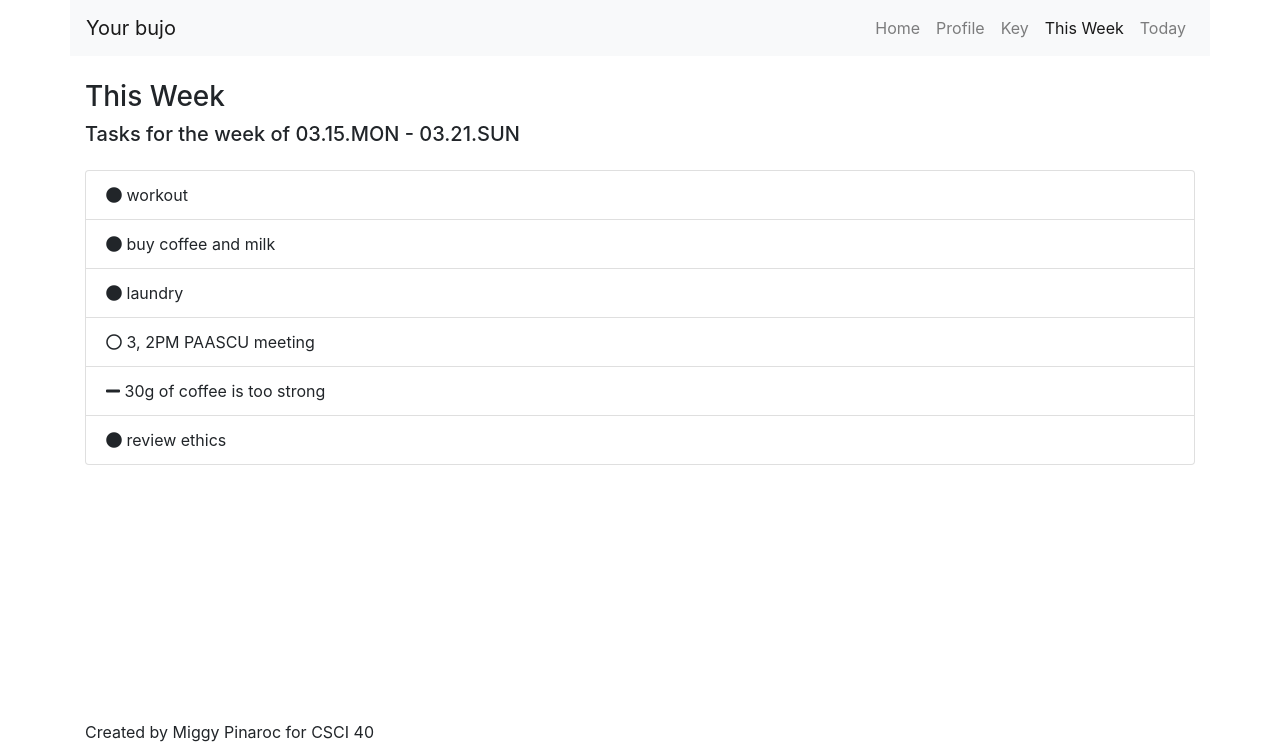
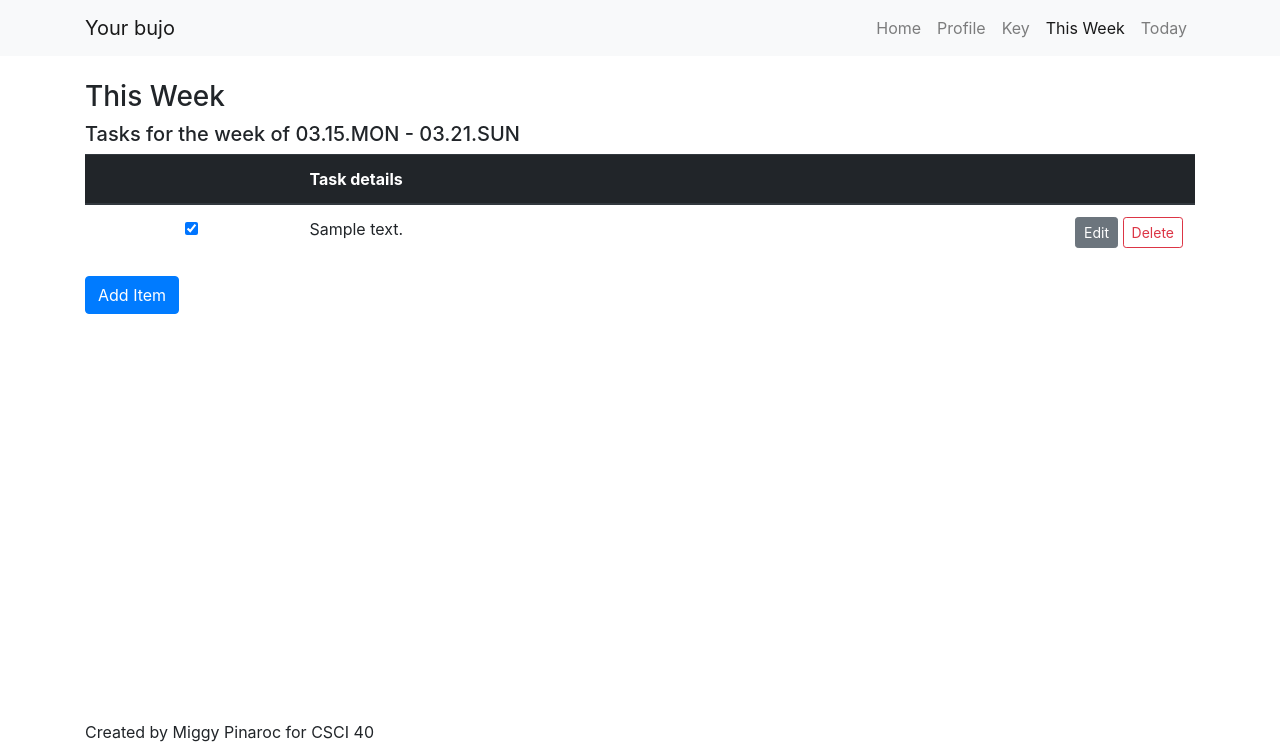
Before and after one commit to lrnzpn/bujo, a Django app: page /this_week/ in a window 1280 px wide. Shown: the top 753 px of the page. Run offline with Django 3.2, Linux system fonts and the light colour scheme; tables that the repository leaves empty hold one stand-in row (values such as "Sample post"); some libraries are stand-ins or nearby versions.

Commit message:
added crud for this_week page

```diff
--- a/main/forms.py
+++ b/main/forms.py
@@ -24,3 +24,16 @@ class KeyForm(forms.Form):
     class Meta:
         model = Key
         fields = "__all__"
+
+keys = [(k.id, k.key) for k in Key.objects.all()]
+
+class ThisWeekForm(forms.Form):
+    key = forms.ChoiceField(choices=keys, widget= forms.Select
+                           (attrs={'class':'custom-select'}))
+    details = forms.CharField(label="Details",max_length=255,
+                          widget= forms.TextInput
+                           (attrs={'class':'form-control mb-3'}))
+
+    class Meta:
+        model = ThisWeek
+        fields = ['key', 'details']
--- a/main/models.py
+++ b/main/models.py
@@ -1,4 +1,6 @@
 from django.db import models
+from django.utils import timezone
+
 
 class MyName(models.Model):
     """MyName class creates a char field to store the user's name from the form
@@ -24,8 +26,28 @@ class Profile(models.Model):
 
 
 class Key(models.Model):
+    profile = models.ForeignKey(Profile, on_delete=models.CASCADE)
     key = models.CharField(max_length=100)
     description = models.CharField(max_length=255)
 
     def __str__(self):
         return self.key
+
+class ThisWeek(models.Model):
+    key = models.ForeignKey(Key, on_delete=models.CASCADE)
+    details = models.CharField(max_length=255)
+    complete = models.BooleanField(default=False)
+    start_week = models.DateField(blank=True, null=True)
+    end_week = models.DateField(blank=True, null=True)
+
+    def __str__(self):
+        return self.key
+
+class Today(models.Model):
+    key = models.ForeignKey(Key, on_delete=models.CASCADE)
+    details = models.CharField(max_length=255)
+    complete = models.BooleanField(default=False)
+    today = models.DateField(default=timezone.now)
+
+    def __str__(self):
+        return self.key
--- a/main/views.py
+++ b/main/views.py
@@ -2,8 +2,8 @@ from django.shortcuts import render, redirect
 from django.views import View
 from django.core.files.storage import FileSystemStorage
 
-from .models import MyName, Profile, Key
-from .forms import MyNameForm, KeyForm
+from .models import MyName, Profile, Key, ThisWeek
+from .forms import MyNameForm, KeyForm, ThisWeekForm
 
 import datetime
 
@@ -99,11 +99,13 @@ def key(response):
             renders the key.html template
     """
     if response.method == 'POST':
+
         form = KeyForm(response.POST)
         if form.is_valid():
             key = Key()
             key.key = form.cleaned_data['key']
             key.description = form.cleaned_data['description']
+            key.profile_id = Profile.objects.get(id=1).id
             key.save()
             return redirect('key')
     else:
@@ -134,9 +136,41 @@ def this_week(response):
     start_week = date - datetime.timedelta(date.weekday())
     end_week = start_week + datetime.timedelta(6)
 
+    form = ThisWeekForm
+
+    if response.method == 'POST':
+        form = ThisWeekForm(response.POST)
+        if form.is_valid() and response.POST.get('add'):
+            this_week = ThisWeek()
+            this_week.key = Key.objects.get(id=response.POST.get('key'))
+            this_week.details = form.cleaned_data['details']
+            this_week.complete = False
+            this_week.start_week = start_week
+            this_week.end_week = end_week
+            this_week.save()
+            return redirect('this_week')
+
+        elif response.POST.get('update'):
+            task = ThisWeek.objects.get(id=response.POST.get('task_id'))
+            task.key = Key.objects.get(id=response.POST.get('key_'+str(task.id)))
+            task.details = response.POST.get('details_'+str(task.id))
+            task.save()
+            return redirect('this_week')
+        elif response.POST.get('delete'):
+            task = ThisWeek.objects.get(id=response.POST.get('del_id'))
+            task.delete()
+            return redirect('this_week')
+    else:
+        form = ThisWeekForm()
+
+    tasks = ThisWeek.objects.all()
+    keys = Key.objects.all()
     context = {
         'start_week': start_week.strftime('%m.%d.%a'),
         'end_week': end_week.strftime('%m.%d.%a'),
+        'form': form,
+        'tasks': tasks,
+        'keys': keys,
     }
 
     return render(response, "pages/this_week.html", context)
--- /dev/null
+++ b/static/css/tasks.css
@@ -0,0 +1,11 @@
+tbody tr td:last-child {
+    width: 20%;
+    text-align: end;
+}
+
+@media only screen and (max-width: 768px) {
+    tbody tr td:last-child {
+        width: 35%;
+        text-align: end;
+    }
+}
--- a/templates/pages/this_week.html
+++ b/templates/pages/this_week.html
@@ -1,5 +1,8 @@
 {% extends "base.html" %}
 {% load static %}
+{% block stylesheets %}
+<link rel="stylesheet" href="{% static 'css/tasks.css' %}">
+{% endblock stylesheets %}
 
 {% block title %} This Week {% endblock %}
 
@@ -7,26 +10,126 @@
 <h3>This Week</h3>
 <div>
     <p class="h5">Tasks for the week of <span class="text-uppercase">{{start_week}} - {{end_week}}</span></p>
+    {% if tasks %}
+    <table class="table">
+        <thead class="thead-dark">
+          <tr>
+            <th scope="col"></th>
+            <th scope="col" colspan="2">Task details</th>
+          </tr>
+        </thead>
+        <tbody>
+        {% for task in tasks %}
+          <tr>
+            <th scope="row" class="text-center">
+            {% if task.complete == True %}
+                <input type='checkbox' value="clicked" name='c{{task.id}}' checked>
+            {% else %}
+                <input type='checkbox' value="clicked" name='c{{task.id}}'>
+            {% endif %}
+            </th>
+            <td>{{ task.details }}</td>
+            <td>
+                <button type="button" class="btn btn-secondary btn-sm" data-toggle="modal" data-target="#editItemModal{{task.id}}">
+                    Edit
+                </button>
+                <button type="button" class="btn btn-outline-danger btn-sm" data-toggle="modal" data-target="#deleteItemModal{{task.id}}">
+                    Delete
+                </button>
+            </td>
+          </tr>
+          {% endfor %}
+        </tbody>
+      </table>
 
-    <ul class="list-group pt-3 pb-5">
-        <li class="list-group-item">
-            <i class="fas fa-circle me-2"></i> workout
-        </li>
-        <li class="list-group-item">
-            <i class="fas fa-circle me-2"></i> buy coffee and milk
-        </li>
-        <li class="list-group-item">
-            <i class="fas fa-circle me-2"></i> laundry
-        </li>
-        <li class="list-group-item">
-            <i class="far fa-circle me-2"></i> 3, 2PM PAASCU meeting
-        </li>
-        <li class="list-group-item">
-            <i class="fas fa-minus me-2"></i> 30g of coffee is too strong
-        </li>
-        <li class="list-group-item">
-            <i class="fas fa-circle me-2"></i> review ethics
-        </li>
-      </ul>
+
+
+    {% else %}
+    <h2 class="my-4">You have no tasks listed</h2>
+    {% endif %}
+
+
+    <button type="button" class="btn btn-primary" data-toggle="modal" data-target="#addItemModal">
+        Add Item
+    </button>
+
+    <div class="modal fade" id="addItemModal" tabindex="-1" role="dialog" aria-labelledby="exampleModalLongTitle" aria-hidden="true">
+        <div class="modal-dialog" role="document">
+            <form method="POST" class="modal-content">
+            {% csrf_token %}
+            <div class="modal-header">
+                <h5 class="modal-title" id="exampleModalLongTitle">Add Item</h5>
+                <button type="button" class="close" data-dismiss="modal" aria-label="Close">
+                <span aria-hidden="true">&times;</span>
+                </button>
+            </div>
+            <div class="modal-body">
+                {{form.as_p}}
+            </div>
+            <div class="modal-footer">
+                <button type="submit" class="btn btn-primary" name="add" value="add">Add</button>
+                <button type="button" class="btn btn-secondary" data-dismiss="modal">Close</button>
+            </div>
+            </form>
+        </div>
+    </div>
+
+    {% for task in tasks %}
+    <div class="modal fade" id="editItemModal{{task.id}}" tabindex="-1" role="dialog" aria-labelledby="exampleModalLongTitle" aria-hidden="true">
+        <div class="modal-dialog" role="document">
+            <form method="POST" class="modal-content">
+            {% csrf_token %}
+            <div class="modal-header">
+                <h5 class="modal-title" id="exampleModalLongTitle">Edit Item {{task.id}}</h5>
+                <button type="button" class="close" data-dismiss="modal" aria-label="Close">
+                <span aria-hidden="true">&times;</span>
+                </button>
+            </div>
+            <div class="modal-body">
+                <input type="hidden" name="task_id" id="task_id" value="{{task.id}}">
+                <p>
+                    <label for="id_key_{{task.id}}">Key:</label>
+                    <select name="key_{{task.id}}" class="custom-select" id="id_key_{{task.id}}">
+                        {% for key in keys %}
+                        <option value="{{key.id}}" {% if key.id == task.key_id %}selected{% endif %}>{{key.key}}</option>
+                        {% endfor %}
+                    </select>
+                </p>
+                <p>
+                    <label for="id_details_{{task.id}}">Details:</label>
+                    <input type="text" name="details_{{task.id}}" value="{{task.details}}" class="form-control mb-3" maxlength="255" required="" id="id_details_{{task.id}}">
+                </p>
+            </div>
+            <div class="modal-footer">
+                <button type="submit" class="btn btn-primary" name="update" value="update">Update</button>
+                <button type="button" class="btn btn-secondary" data-dismiss="modal">Close</button>
+            </div>
+            </form>
+        </div>
+    </div>
+
+    <div class="modal fade" id="deleteItemModal{{task.id}}" tabindex="-1" role="dialog" aria-labelledby="exampleModalLongTitle" aria-hidden="true">
+        <div class="modal-dialog" role="document">
+            <form class="modal-content" method="POST">
+                {% csrf_token %}
+                <input type="hidden" name="del_id" id="del_id" value="{{task.id}}">
+                <div class="modal-header">
+                    <h5 class="modal-title" id="exampleModalLongTitle">Delete Item {{task.id}}</h5>
+                    <button type="button" class="close" data-dismiss="modal" aria-label="Close">
+                    <span aria-hidden="true">&times;</span>
+                    </button>
+                </div>
+                <div class="modal-body">
+                    Are you sure you want to delete the item?
+                </div>
+                <div class="modal-footer">
+                    <button type="submit" class="btn btn-danger" name="delete" value="delete">Yes</button>
+                    <button type="button" class="btn btn-secondary" data-dismiss="modal">No</button>
+                </div>
+            </form>
+        </div>
+    </div>
+    {% endfor %}
+
 </div>
 {% endblock %}
--- a/templates/partials/_navbar.html
+++ b/templates/partials/_navbar.html
@@ -1,7 +1,8 @@
 {% load static %}
 
-<nav class="navbar navbar-expand-lg fixed-top navbar-light bg-light container">
-    <a class="navbar-brand" href="/">Your bujo</a>
+<nav class="navbar navbar-expand-lg fixed-top navbar-light bg-light">
+    <div class="container">
+        <a class="navbar-brand" href="/">Your bujo</a>
     <button class="navbar-toggler" type="button" data-toggle="collapse" data-target="#navbarSupportedContent" aria-controls="navbarSupportedContent" aria-expanded="false" aria-label="Toggle navigation">
       <span class="navbar-toggler-icon"></span>
     </button>
@@ -34,4 +35,5 @@
           {% endwith %}
       </ul>
     </div>
+    </div>
   </nav>
```
Also changed, not shown: templates/pages/key.html (+7 -10 lines), main/migrations/0004_auto_20210401_1420.py (added), main/migrations/0005_auto_20210402_1449.py (added).
